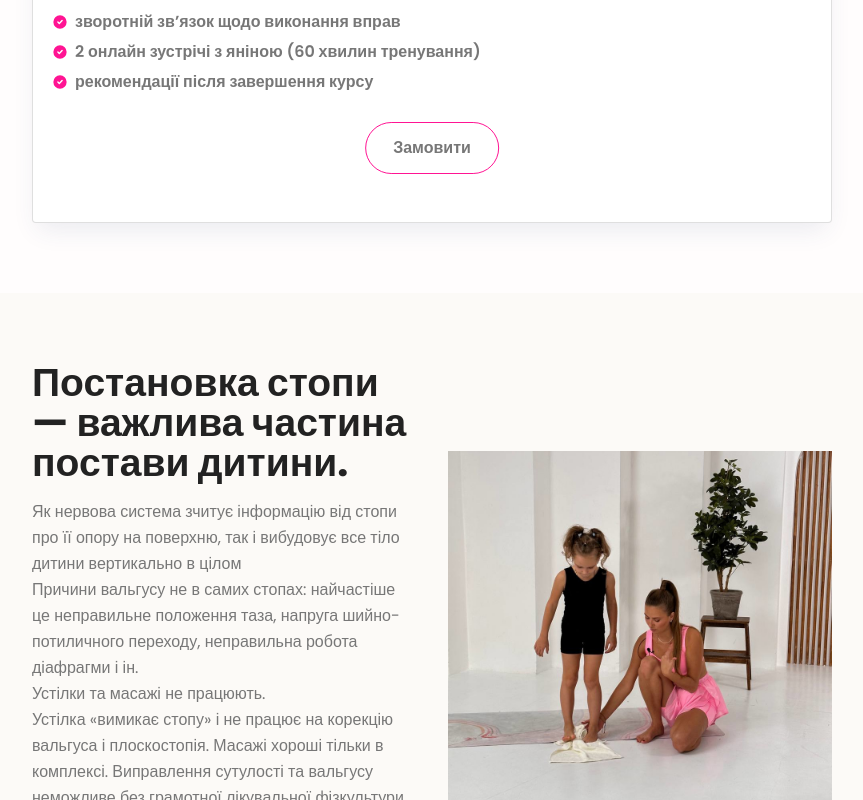
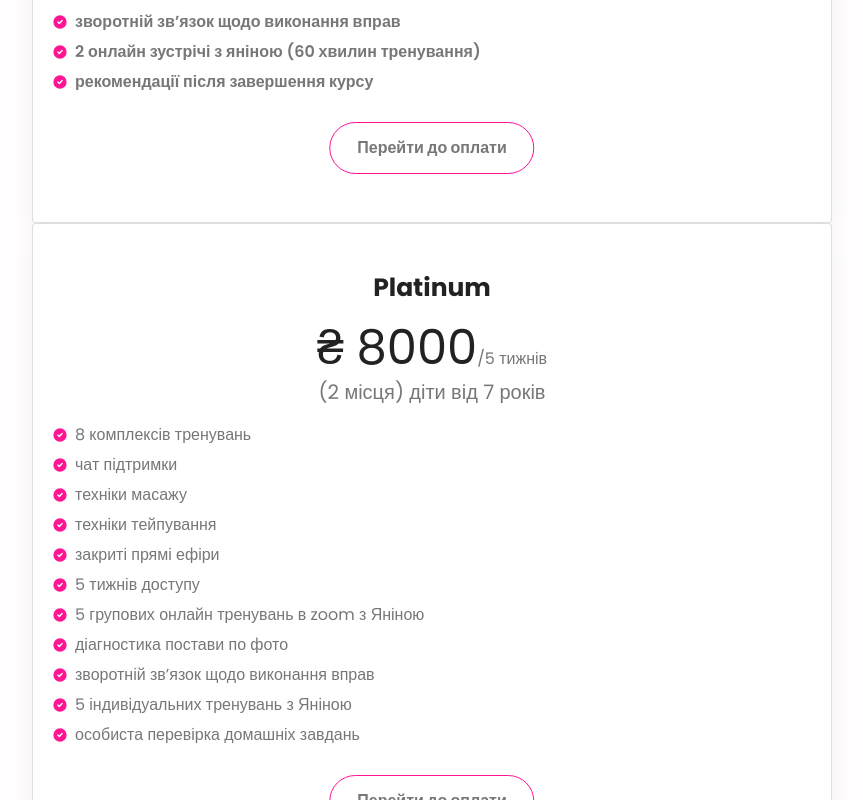
Before and after one commit to pussbb/nextjs-yanina, a Next.js app: page / in a window 1280 px wide. Shown: the part 3600-4400 px from the top of the page, without its empty margins (208-1071 px from the left). Built offline with nearby package versions, Linux system fonts and the light colour scheme; what tailwind-bootstrap-grid would draw is missing.

Commit message:
prices up

```diff
--- a/app/Sections/HealthyFeet/HealthyFeetPrices.tsx
+++ b/app/Sections/HealthyFeet/HealthyFeetPrices.tsx
@@ -28,7 +28,7 @@ const plans = [
         }
     },
     {
-        title: 'VIP',
+        title: 'Gold',
         subtitle: '',
         price: 2499,
         type: '5 тижнів',
@@ -47,8 +47,32 @@ const plans = [
             (<b key='asdas23wdasd'>рекомендації після завершення курсу</b>)
         ],
         button: {
-            label: 'Замовити',
-            link: '/buy'
+            label: 'Перейти до оплати',
+            link: 'https://secure.wayforpay.com/button/bb9e25af4dee4'
+        }
+    },
+    {
+        title: 'Platinum',
+        subtitle: '(2 місця) діти від 7 років',
+        price: 8000,
+        type: '5 тижнів',
+        recommended: false,
+        features: [
+            '8 комплексів тренувань',
+            'чат підтримки',
+            'техніки масажу',
+            'техніки тейпування',
+            'закриті прямі ефіри',
+            '5 тижнів доступу',
+            '5 групових онлайн тренувань в zoom з Яніною',
+            'діагностика постави по фото',
+            'зворотній звʼязок щодо виконання вправ',
+            '5 індивідуальних тренувань з Яніною',
+            'особиста перевірка домашніх завдань',
+        ],
+        button: {
+            label: 'Перейти до оплати',
+            link: 'https://secure.wayforpay.com/button/bebb0424d4479'
         }
     }
 ]
```
